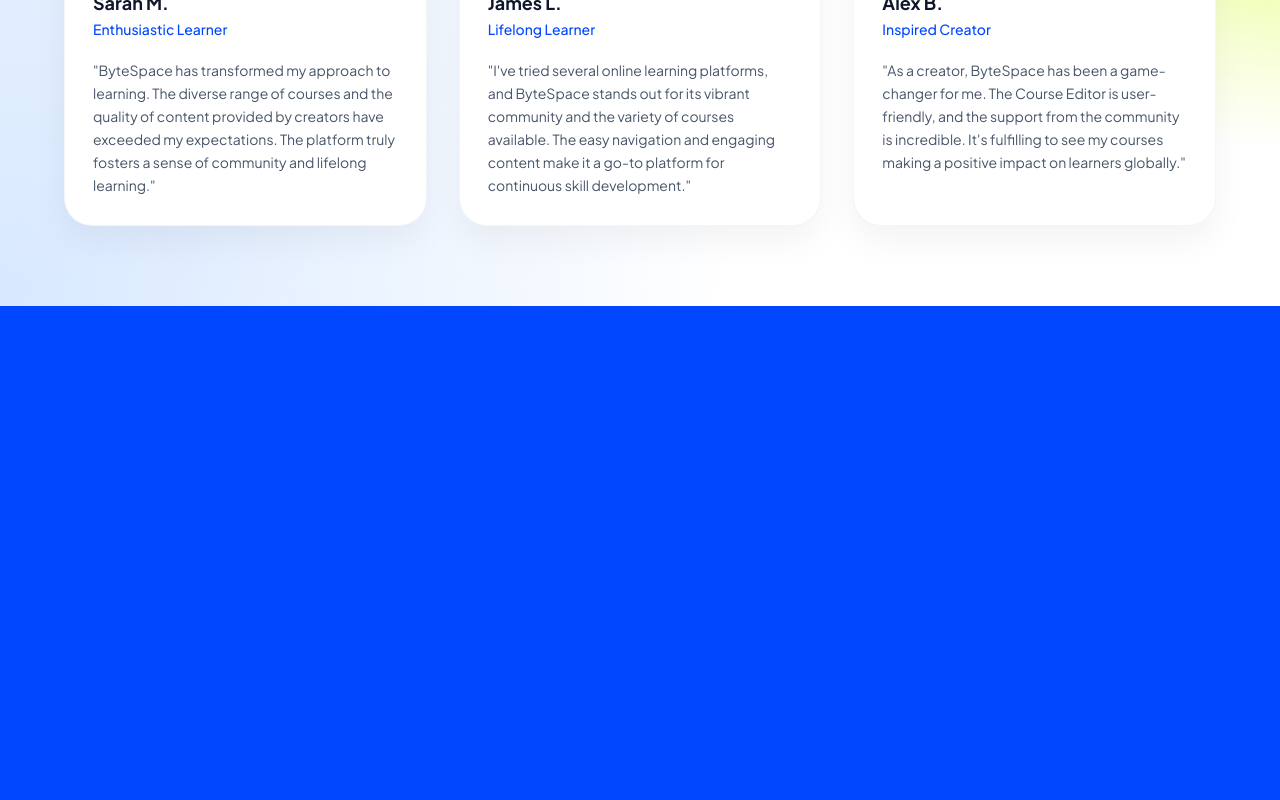
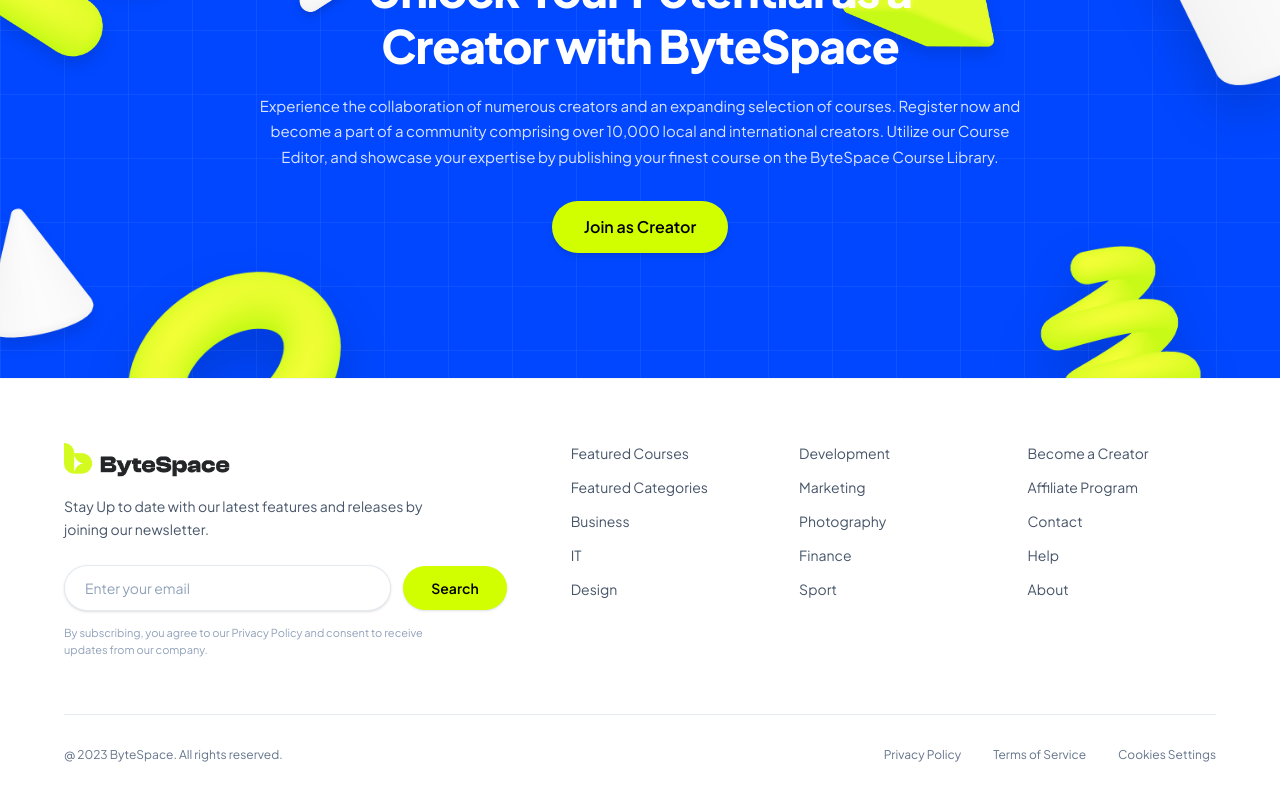
Before and after one commit to MIRNOMAN/ByteSpace-New-Check-website, a Next.js app: page / in a window 1280 px wide. Shown: the part 5462-6262 px from the top of the page. Before the commit the page ends 5768 px from the top, so only its background shows below. Built offline with nearby package versions, Linux system fonts and the light colour scheme.

Commit message:
footer  section done

```diff
--- a/src/app/page.tsx
+++ b/src/app/page.tsx
@@ -6,6 +6,7 @@
 import { CreatorSection } from "@/components/creator-section";
 import { TestimonialsSection } from "@/components/testimonials-section";
 import { UnlockSection } from "@/components/unlock-section";
+import { Footer } from "@/components/layout/footer";
 
 export default function Home() {
   return (
@@ -16,8 +17,9 @@
       <CoursesSection />
       <ProfessionalGrowthSection />
       <CreatorSection />
+      <TestimonialsSection />
       <UnlockSection />
-       <TestimonialsSection />
+      <Footer />
     </main>
   );
 }
--- a/src/components/layout/footer.tsx
+++ b/src/components/layout/footer.tsx
@@ -1,20 +1,157 @@
-import React from "react";
+"use client";
+
+import React, { useState } from "react";
+import Image from "next/image";
+import Link from "next/link";
+import { toast } from "sonner";
 
 export function Footer() {
+  const [email, setEmail] = useState("");
+
+  const handleSubscribe = (e: React.FormEvent) => {
+    e.preventDefault();
+    if (!email.trim()) {
+      toast.info("Newsletter", { description: "Please enter your email address." });
+      return;
+    }
+    toast.success("Subscribed!", { description: "Thank you for joining our newsletter." });
+    setEmail("");
+  };
+
   return (
-    <footer className="w-full border-t border-border/60 py-6 md:py-8 bg-muted/20 mt-auto">
-      <div className="container mx-auto max-w-7xl px-4 sm:px-8 flex flex-col sm:flex-row items-center justify-between gap-4 text-xs text-muted-foreground">
-        <div className="flex items-center gap-2">
-          <div className="w-5 h-5 rounded-md bg-primary text-primary-foreground flex items-center justify-center font-bold text-[10px]">
-            BS
+    <footer className="w-full bg-white border-t border-slate-100 py-14 sm:py-16 px-6 sm:px-12 md:px-16 select-none">
+      <div className="max-w-7xl mx-auto">
+
+        {/* Top Section: Brand/Newsletter on Left, Nav Links on Right */}
+        <div className="grid grid-cols-1 lg:grid-cols-12 gap-10 lg:gap-16 items-start mb-14">
+
+          {/* Left Column: Logo, Tagline, Form & Disclaimer (Cols 1-5) */}
+          <div className="lg:col-span-5 flex flex-col">
+            {/* Logo */}
+            <Link href="/" className="inline-block w-fit">
+              <Image
+                src="/images/banner/logo.png"
+                alt="ByteSpace Logo"
+                width={150}
+                height={36}
+                className="h-8 sm:h-9 w-auto object-contain"
+              />
+            </Link>
+
+            {/* Tagline */}
+            <p className="text-[#475569] text-sm leading-[1.65] mt-4 mb-6 font-normal max-w-sm">
+              Stay Up to date with our latest features and releases by joining our newsletter.
+            </p>
+
+            {/* Newsletter Input & Button */}
+            <form onSubmit={handleSubscribe} className="flex items-center gap-3 max-w-md w-full">
+              <input
+                type="email"
+                value={email}
+                onChange={(e) => setEmail(e.target.value)}
+                placeholder="Enter your email"
+                className="flex-1 bg-white border border-slate-200/90 rounded-full px-5 py-3 text-sm text-[#0F172A] placeholder:text-slate-400 outline-none focus:border-[#0047FF] transition-all shadow-sm"
+              />
+              <button
+                type="submit"
+                className="bg-[#D2FF00] hover:bg-[#c2ef00] text-black font-semibold text-sm px-7 py-3 rounded-full shadow-sm transition-all shrink-0 cursor-pointer"
+              >
+                Search
+              </button>
+            </form>
+
+            {/* Disclaimer */}
+            <p className="text-[11px] text-slate-400 mt-3.5 leading-normal max-w-sm font-normal">
+              By subscribing, you agree to our Privacy Policy and consent to receive updates from our company.
+            </p>
           </div>
-          <span>ByteSpace Enterprise Template • Next.js 16 + Redux Toolkit + shadcn/ui</span>
+
+          {/* Right Column: 3 Nav Link Columns (Cols 6-12) */}
+          <div className="lg:col-span-7 grid grid-cols-1 sm:grid-cols-3 gap-8 sm:gap-10 pt-2 lg:pt-0">
+
+            {/* Nav Column 1 */}
+            <div className="flex flex-col space-y-3.5">
+              <Link href="#" className="text-[#475569] hover:text-[#0F172A] text-sm font-normal transition-colors">
+                Featured Courses
+              </Link>
+              <Link href="#" className="text-[#475569] hover:text-[#0F172A] text-sm font-normal transition-colors">
+                Featured Categories
+              </Link>
+              <Link href="#" className="text-[#475569] hover:text-[#0F172A] text-sm font-normal transition-colors">
+                Business
+              </Link>
+              <Link href="#" className="text-[#475569] hover:text-[#0F172A] text-sm font-normal transition-colors">
+                IT
+              </Link>
+              <Link href="#" className="text-[#475569] hover:text-[#0F172A] text-sm font-normal transition-colors">
+                Design
+              </Link>
+            </div>
+
+            {/* Nav Column 2 */}
+            <div className="flex flex-col space-y-3.5">
+              <Link href="#" className="text-[#475569] hover:text-[#0F172A] text-sm font-normal transition-colors">
+                Development
+              </Link>
+              <Link href="#" className="text-[#475569] hover:text-[#0F172A] text-sm font-normal transition-colors">
+                Marketing
+              </Link>
+              <Link href="#" className="text-[#475569] hover:text-[#0F172A] text-sm font-normal transition-colors">
+                Photography
+              </Link>
+              <Link href="#" className="text-[#475569] hover:text-[#0F172A] text-sm font-normal transition-colors">
+                Finance
+              </Link>
+              <Link href="#" className="text-[#475569] hover:text-[#0F172A] text-sm font-normal transition-colors">
+                Sport
+              </Link>
+            </div>
+
+            {/* Nav Column 3 */}
+            <div className="flex flex-col space-y-3.5">
+              <Link href="#" className="text-[#475569] hover:text-[#0F172A] text-sm font-normal transition-colors">
+                Become a Creator
+              </Link>
+              <Link href="#" className="text-[#475569] hover:text-[#0F172A] text-sm font-normal transition-colors">
+                Affiliate Program
+              </Link>
+              <Link href="#" className="text-[#475569] hover:text-[#0F172A] text-sm font-normal transition-colors">
+                Contact
+              </Link>
+              <Link href="#" className="text-[#475569] hover:text-[#0F172A] text-sm font-normal transition-colors">
+                Help
+              </Link>
+              <Link href="#" className="text-[#475569] hover:text-[#0F172A] text-sm font-normal transition-colors">
+                About
+              </Link>
+            </div>
+
+          </div>
+
         </div>
-        <div className="flex items-center gap-6">
-          <span>Feature-Sliced Architecture</span>
-          <span>Standardized Error Handling</span>
-          <span>Production Ready</span>
+
+        {/* Bottom Horizontal Line */}
+        <div className="w-full border-t border-slate-200/80 mb-8" />
+
+        {/* Bottom Rights & Policy Links */}
+        <div className="flex flex-col sm:flex-row items-center justify-between gap-4 text-xs text-[#64748B]">
+          <p className="font-normal">
+            @ 2023 ByteSpace. All rights reserved.
+          </p>
+
+          <div className="flex items-center gap-6 sm:gap-8 font-normal">
+            <Link href="#" className="hover:text-[#0F172A] transition-colors">
+              Privacy Policy
+            </Link>
+            <Link href="#" className="hover:text-[#0F172A] transition-colors">
+              Terms of Service
+            </Link>
+            <Link href="#" className="hover:text-[#0F172A] transition-colors">
+              Cookies Settings
+            </Link>
+          </div>
         </div>
+
       </div>
     </footer>
   );
--- a/src/components/testimonials-section.tsx
+++ b/src/components/testimonials-section.tsx
@@ -58,7 +58,7 @@
               </p>
 
               {/* Quote Text */}
-              <p className="text-[#475569] text-sm leading-[1.65] font-normal">
+              <p className="text-[#475569] text-sm lg:text-[16px] leading-[30px] font-normal">
                 {item.quote}
               </p>
             </div>
```
Also changed, not shown: public/images/banner/logo.png (added).
